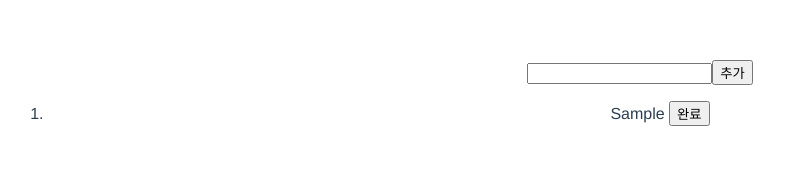
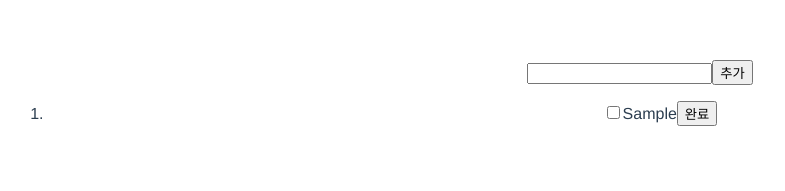
Before and after one commit to Theeea/Vue_todolist, a Vue app: page / in a window 1280 px wide. Both pictures are taken after typing "Sample" into the empty fields and a click on the button "추가". Shown: the top 191 px of the page, without its empty margins (0-785 px from the left). Built offline with nearby package versions, Linux system fonts and the light colour scheme.

Commit message:
fixed list

```diff
--- a/src/components/Todo.vue
+++ b/src/components/Todo.vue
@@ -19,6 +19,8 @@ function doAdd() {
 function doDelete(idx) {
   todos.value.splice(idx, 1);
 }
+
+
 </script>
 
 <template>
@@ -31,9 +33,12 @@ function doDelete(idx) {
 
   <div>
     <ol>
-      <li class="todo_list" v-for="(value, index) in todos" :key="index">
-        {{ value.comment }}
-        <button v-on:click="doDelete(index)">완료</button>
+      <li v-for="(value, index) in todos" :key="index">
+        <div>
+          <input type="checkbox">
+          <label>{{ value.comment }}</label>
+          <button v-on:click="doDelete(index)">완료</button>
+        </div>
       </li>
     </ol>
   </div>
```
